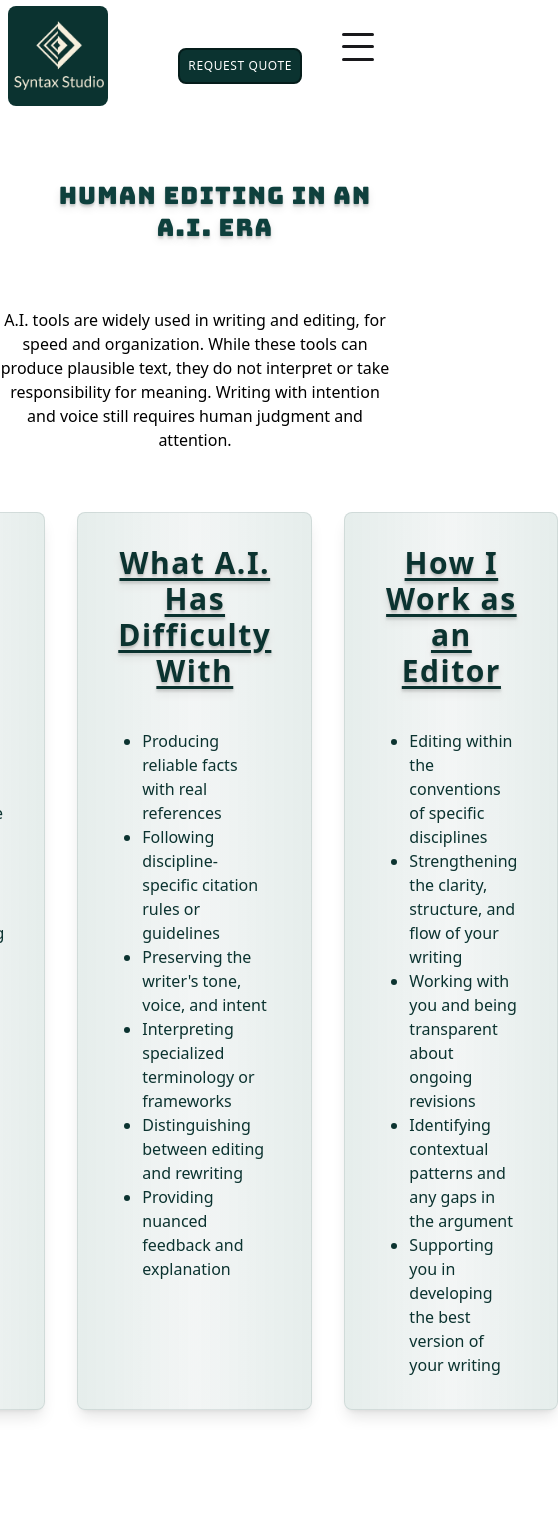
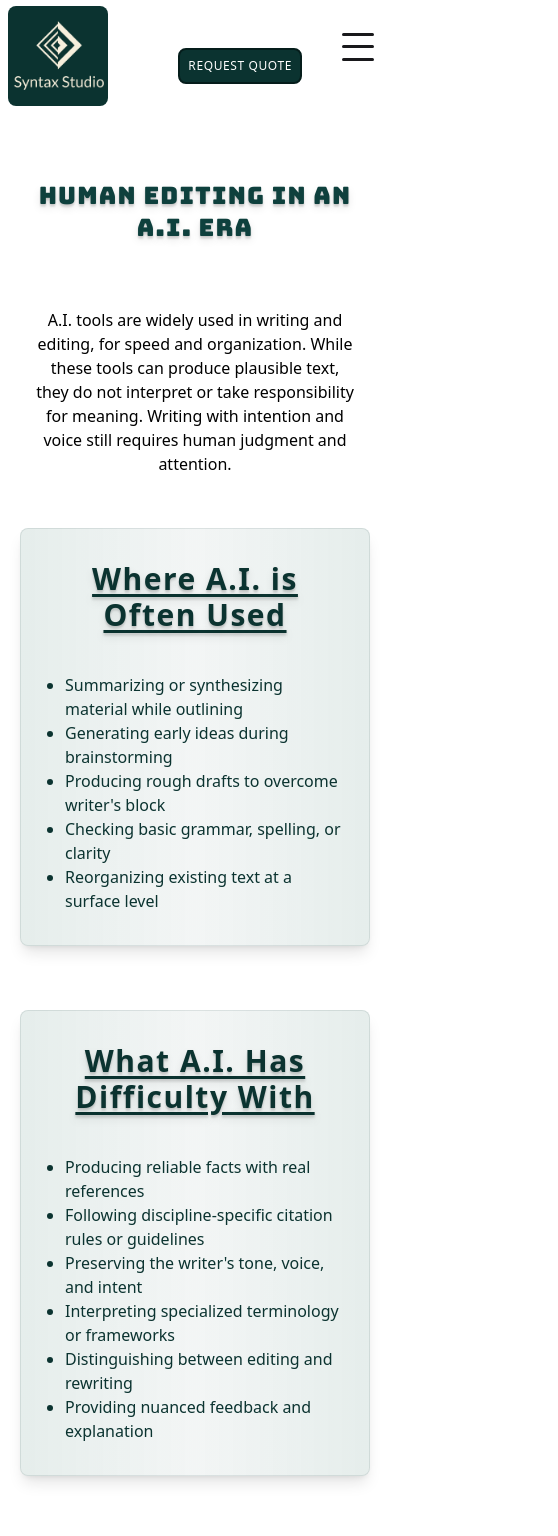
Before and after one commit to thessakranendonk/studioedit, a Next.js app: page /ai-in-writing in a window 390 px wide. Shown: the top 1536 px of the page, 558 px wide, since content can reach past the window. Built offline with nearby package versions, Linux system fonts and the light colour scheme.

Commit message:
Ui spacing updates

```diff
--- a/app/about-me/page.tsx
+++ b/app/about-me/page.tsx
@@ -33,7 +33,7 @@ const MyPhilosophy: React.FC = () => {
       </AnimateOnScroll>
       </div>
 
-<div className="grid grid-cols-1 md:grid-cols-2 gap-8 max-w-[350px] md:max-w-5xl mx-auto text-brand-base ">
+<div className="grid grid-cols-1 md:grid-cols-2 gap-8 max-w-[350px] md:max-w-5xl mx-auto text-brand-base md:mx-10">
     <AnimateOnScroll
     customVariants={{
                     ...slideInLeftSlow,
@@ -41,7 +41,7 @@ const MyPhilosophy: React.FC = () => {
                       ...slideInLeftSlow.visible,
                       transition: {
                         ...slideInLeftSlow.visible.transition,
-                        delay: 5,
+                        delay: 2,
                         duration: 1
                       }
                     }
@@ -72,7 +72,7 @@ const MyPhilosophy: React.FC = () => {
                       ...slideInRightSlow.visible,
                       transition: {
                         ...slideInRightSlow.visible.transition,
-                        delay: 5,
+                        delay: 2,
                         duration: 1
                       }
                     }
@@ -80,10 +80,11 @@ const MyPhilosophy: React.FC = () => {
 
    extraClassName='ml-4'>
 <h1 className="text-3xl mt-10 font-semibold text-center md:text-left tracking-widest mb-6 underline underline-offset-4">Areas of Expertise</h1>
+
          <p className="text-md mt-10">I help writers, researchers, and students present their work with clarity, precision, and confidence. I’m not an editing mill — I work directly with every client myself. That means communication and edits tailored to your goals, discipline, and writing voice.
       </p>
        <p className="text-md py-6" >My editorial practice is informed by teaching and research in:</p>
-       <ul className="list-disc list-inside text-md text-left md:pl-38 lg:pl-20">
+       <ul className="list-disc list-inside text-md text-left md:pl-10 lg:pl-20">
          <li>English literature & literary theory</li>
         <li>Academic writing & reading comprehension</li>
         <li>Creative writing & story development</li>
--- a/app/ai-in-writing/page.tsx
+++ b/app/ai-in-writing/page.tsx
@@ -3,18 +3,19 @@ import AnimateOnScroll from "@/src/components/AnimateOnScroll";
 import ServiceBlock from "@/src/components/ServiceBlock";
 import SyntaxLink from "@/src/components/ui/inputs/SyntaxLink";
 import ServiceHeading from "@/src/components/ui/ServiceHeading";
-import { slideInLeftQuick, slideInUpSoft, slowFadeIn } from "@/src/styles/animations";
+import { slideInLeftQuick, slideInLeftSlow, slideInRightSlow, slideInUpSoft, slowFadeIn } from "@/src/styles/animations";
 
 const WhyNotUseAI: React.FC = () => {
     return (
-        <div className="mt-30">
+        <div className="mt-30 md:mx-8 lg:mx-0">
             <AnimateOnScroll customVariants={slideInLeftQuick}>
                 <ServiceHeading title="Human Editing in an A.I. Era" />
             </AnimateOnScroll>
               <AnimateOnScroll customVariants={slowFadeIn}>
-                <p className="flex max-w-5xl justify-center mx-auto text-center">A.I. tools are widely used in writing and editing, for speed and organization. While these tools can produce plausible text, they do not interpret or take responsibility for meaning. Writing with intention and voice still requires human judgment and attention.</p>
-            <div className="flex max-w-5xl justify-center mx-auto  gap-8 mb-32">
-
+                <p className="flex max-w-xs md:max-w-5xl justify-center mx-auto text-center">A.I. tools are widely used in writing and editing, for speed and organization. While these tools can produce plausible text, they do not interpret or take responsibility for meaning. Writing with intention and voice still requires human judgment and attention.</p>
+            </AnimateOnScroll>
+            <div className="grid grid-cols-1 md:grid-cols-3 gap-8 p-5 md:p-0 max-w-5xl justify-center mx-auto mb-10 mb-32">
+          <AnimateOnScroll customVariants={slideInLeftSlow}>
                 <ServiceBlock title="Where A.I. is Often Used" items={{
                   "": [
                     "Summarizing or synthesizing material while outlining",
@@ -24,7 +25,8 @@ const WhyNotUseAI: React.FC = () => {
                 "Reorganizing existing text at a surface level"
                   ]
                 }}/>
-
+         </AnimateOnScroll>
+         <AnimateOnScroll customVariants={slideInRightSlow}>
               <ServiceBlock title="What A.I. Has Difficulty With" items={{"": [
                 "Producing reliable facts with real references",
                 "Following discipline-specific citation rules or guidelines",
@@ -33,6 +35,8 @@ const WhyNotUseAI: React.FC = () => {
                 "Distinguishing between editing and rewriting",
                 "Providing nuanced feedback and explanation"
                   ]}}/>
+          </AnimateOnScroll>
+                  <AnimateOnScroll customVariants={slideInLeftSlow}>
               <ServiceBlock title="How I Work as an Editor" subtext=""
                 items={{
                     "": [
@@ -44,9 +48,9 @@ items={{
                     ]
                   }}
                   />
+      </AnimateOnScroll>
+            </div>
 
-            </div>
-                   </AnimateOnScroll>
           {/* REQUEST QUOTE BUTTON */}
       <AnimateOnScroll customVariants={slideInUpSoft}>
         <div className="flex justify-center my-20">
--- a/app/layout.tsx
+++ b/app/layout.tsx
@@ -37,7 +37,7 @@ export default function ProjectLayout({ children }: { children: React.ReactNode
          hoverClassName={clsx(
            "flex hover:font-semibold bg-left-bottom hover:text-brand-lighter hover:bg-gradient-to-r hover:from-brand-lightest hover:to-brand-darkest bg-[length:0%_2px] bg-no-repeat group-hover:bg-[length:100%_2px] transition-all duration-500 ease-out"
          )}
-         activeLinkClassName="text-brand-lightest font-semibold lg:text-md font-light underline underline-offset-4 decoration-2 decoration-brand-base"
+         activeLinkClassName="text-brand-base font-semibold lg:text-md font-light underline underline-offset-4 decoration-2 decoration-brand-base"
     />
         <main className="flex-1">{children}</main>
        <Footer navigationLinks={navigationLinks} />
--- a/app/why-not-use-ai/page.tsx
+++ b/app/why-not-use-ai/page.tsx
@@ -7,12 +7,12 @@ import { slideInLeftQuick, slideInUpSoft, slowFadeIn } from "@/src/styles/animat
 
 const WhyNotUseAI: React.FC = () => {
     return (
-        <div className="mt-30">
+        <div className="mt-30 md:mx-10">
             <AnimateOnScroll customVariants={slideInLeftQuick}>
                 <ServiceHeading title="Why Not Use A.I.?" />
             </AnimateOnScroll>
               <AnimateOnScroll customVariants={slowFadeIn}>
-            <div className="flex max-w-5xl justify-center mx-auto  gap-8 mb-32">
+            <div className="flex max-w-5xl justify-center mx-auto gap-8 mb-32">
 
                 <ServiceBlock title="When to Use A.I.?" items={{
     "What A.I. is useful for:": [
--- a/src/components/ServiceBlock.tsx
+++ b/src/components/ServiceBlock.tsx
@@ -9,7 +9,7 @@ export interface ServiceBlockProps {
 
 const ServiceBlock: React.FC<ServiceBlockProps> = ({ title, subtext, items, itemsNoKey, starting_rate, final_rate }) => {
   return (
-    <div className="container flex flex-col justify-between mx-auto mt-15 px-10 bg-linear-to-r from-emerald-900/10 via-brand-lighter/5 to-emerald-900/10 bg-opacity-10 p-8 rounded-lg shadow-lg border-1 border-brand-base/10 hover:shadow-2xl transition-shadow duration-300">
+    <div className="container flex flex-col justify-between mx-auto mt-8 md:mt-15 px-5 py-8 lg:px-10 bg-linear-to-r from-emerald-900/10 via-brand-lighter/5 to-emerald-900/10 bg-opacity-10 rounded-lg shadow-lg border-1 border-brand-base/10 hover:shadow-2xl transition-shadow duration-300">
         <div>
           <h2 className="text-brand-base text-3xl font-semibold text-shadow-lg pb-4 text-center tracking-wider underline underline-offset-4">{title}</h2>
           <p className="text-md mb-6 text-center">{subtext}</p>
--- a/src/components/ui/AccordionPanel.tsx
+++ b/src/components/ui/AccordionPanel.tsx
@@ -80,7 +80,7 @@ const verticalBar = useSpring({
         open ? 'bg-brand-base/8 rounded-md' : '',
         )}
       >
-        <span className="text-[21px] font-bold text-brand-base hover:text-brand-base/80">{title}</span>
+        <span className="text-[18px] md:text-[21px] font-bold text-brand-base hover:text-brand-base/80">{title}</span>
 
 <div className="relative w-5 h-5">
   {/* horizontal bar (always visible) */}
--- a/src/components/ui/ServiceHeading.tsx
+++ b/src/components/ui/ServiceHeading.tsx
@@ -13,7 +13,7 @@ export interface ServiceHeadingProps {
 const ServiceHeading: React.FC<ServiceHeadingProps> = ({ title, slogan, pageAnchorLinks }) => {
   return (
     <AnimateOnScroll customVariants={slideInLeftSlow}>
-        <h1 className="text-2xl md:text-5xl text-brand-lighter text-center tracking-wider text-shadow-lg font-[Bungee] pl-10 md:pl-25 mt-45">
+        <h1 className="text-2xl md:text-5xl max-w-xs md:max-w-full mx-auto text-brand-lighter text-center tracking-wider text-shadow-lg font-[Bungee] md:pl-25 mt-45">
           {title}
         </h1>
 
```
Also changed, not shown: app/services/editing-services/page.tsx (+3 -6 lines), app/services/writing-services/page.tsx (+8 -8 lines). Lines whose indentation alone changed are shown as unchanged.
